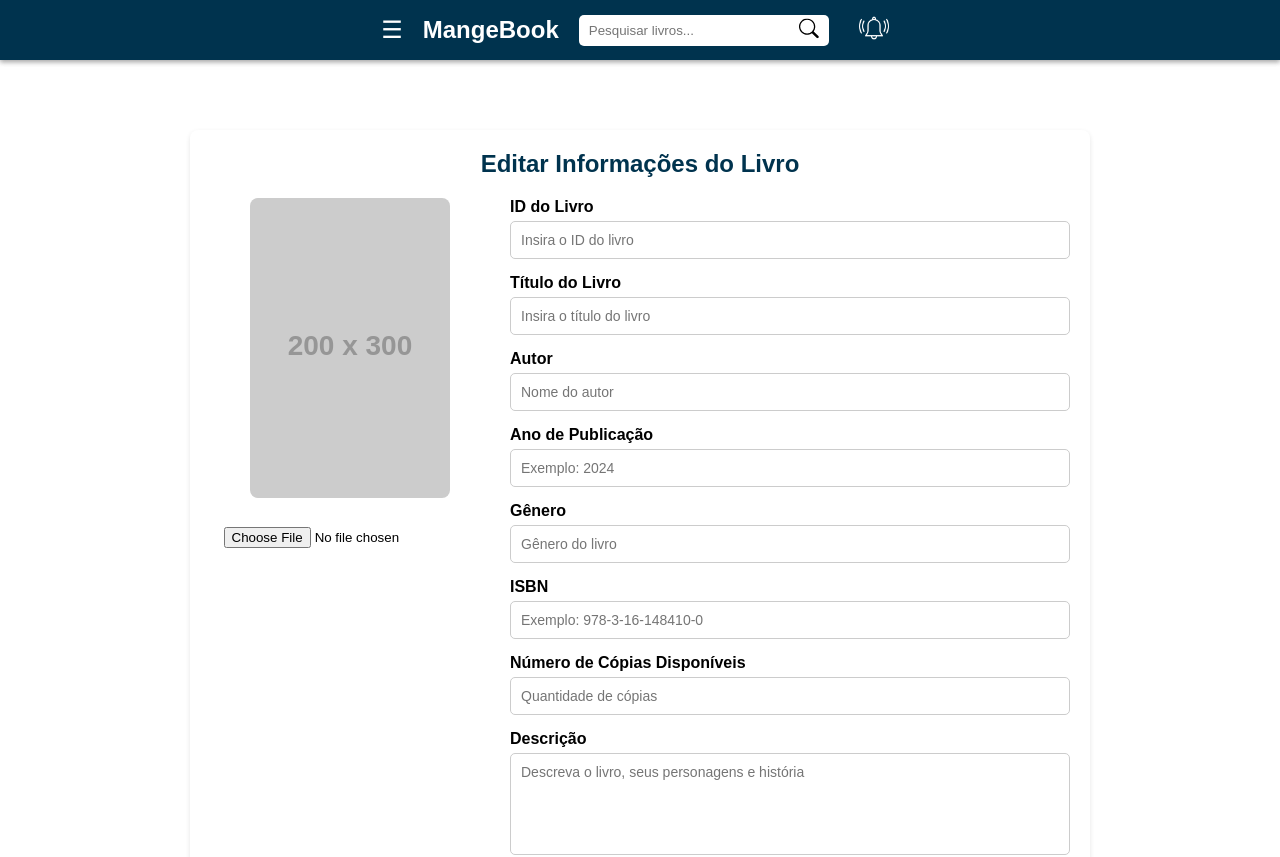
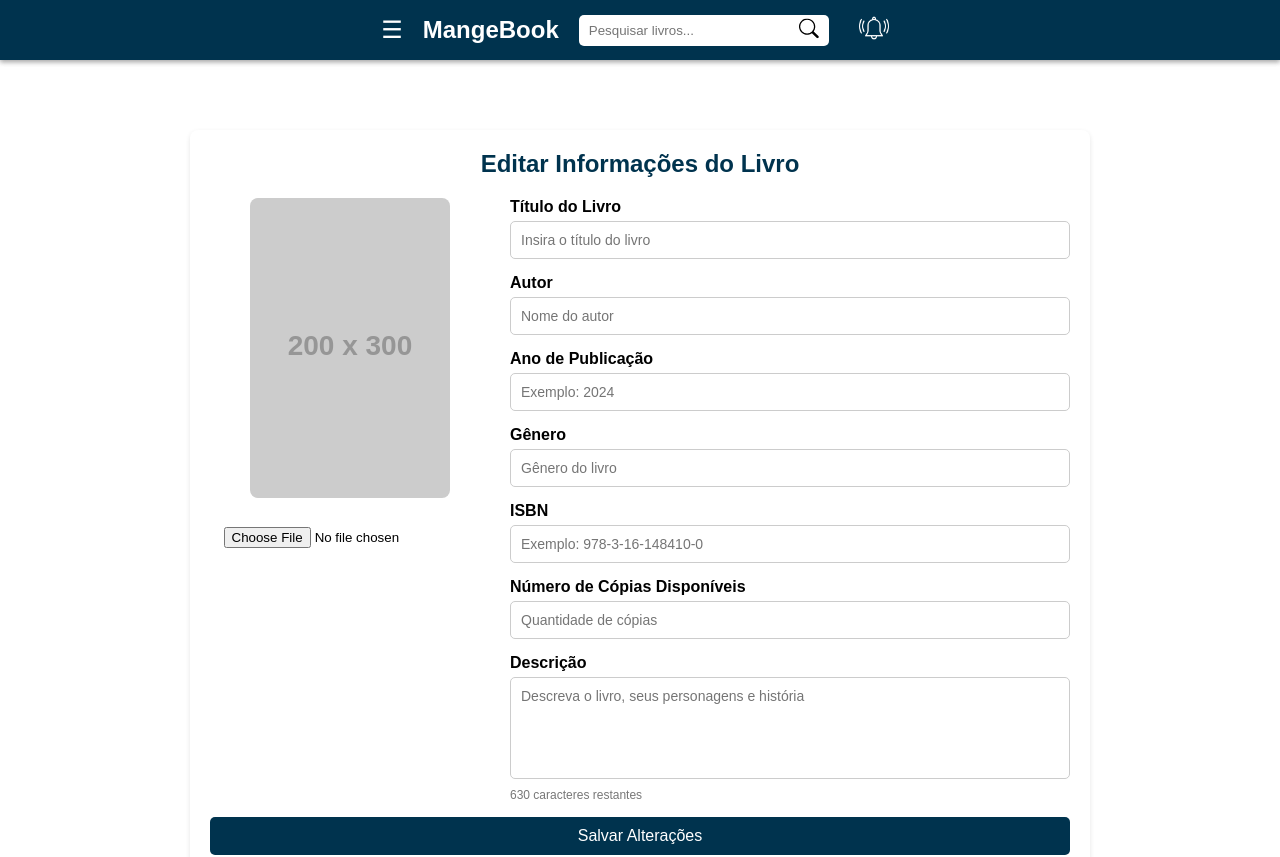
Before and after one commit to LucasSantino/MangeBook, a Vue app in the folder libraryFrontend/user-frontend/: page /adm_editlivro/1 in a window 1280 px wide. Shown: the top 857 px of the page. Built offline with nearby package versions, Linux system fonts and the light colour scheme.

Commit message:
Update adm_EditLivro.vue

```diff
--- a/libraryFrontend/user-frontend/src/views/adm_EditLivro.vue
+++ b/libraryFrontend/user-frontend/src/views/adm_EditLivro.vue
@@ -17,17 +17,6 @@
               <input type="file" id="imageUpload" accept="image/*" @change="previewImage" />
             </div>
             <div class="form-right">
-                <div class="form-group">
-                  <label for="bookId">ID do Livro</label>
-                  <input
-                    type="text"
-                    v-model="bookId"
-                    id="bookId"
-                    name="bookId"
-                    placeholder="Insira o ID do livro"
-                    required
-                  />
-                </div>
               <div class="form-group">
                 <label for="bookTitle">Título do Livro</label>
                 <input
@@ -135,13 +124,11 @@
   components: {
     NavBar,
     adm_SideBar,
-
   },
   props: {
     book: {
       type: Object,
       default: () => ({
-          id: "",
         title: "",
         author: "",
         year: "",
@@ -156,7 +143,6 @@
   data() {
     return {
       bookThumbnail: this.book.thumbnail,
-        bookId: this.book.id,
       bookTitle: this.book.title,
       bookAuthor: this.book.author,
       publicationYear: this.book.year,
@@ -191,7 +177,6 @@
         return;
       }
       console.log("Formulário atualizado com sucesso", {
-          bookId: this.bookId,
         bookTitle: this.bookTitle,
         bookAuthor: this.bookAuthor,
         publicationYear: this.publicationYear,
@@ -212,6 +197,7 @@
   },
 };
 </script>
+
 
   <style scoped>
   /* CSS fornecido por você */
```
Lines whose indentation alone changed are shown as unchanged.
